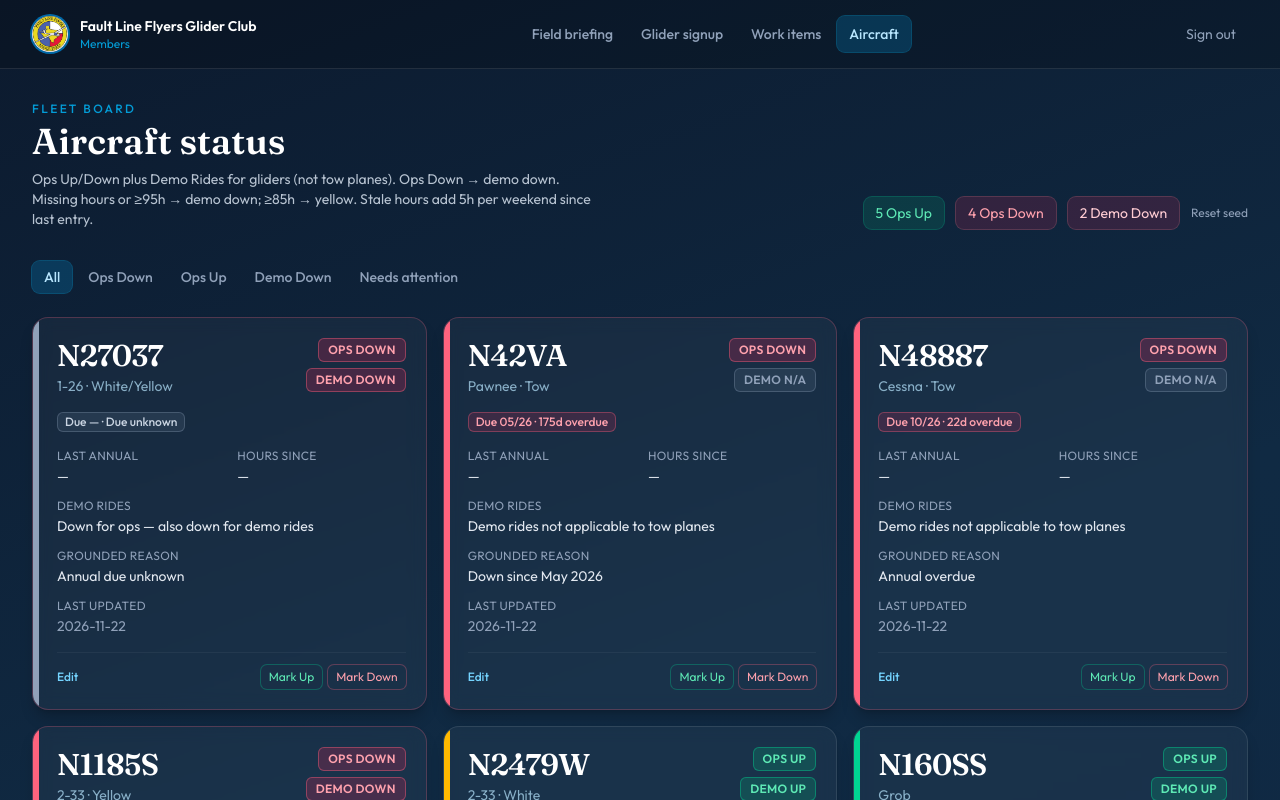
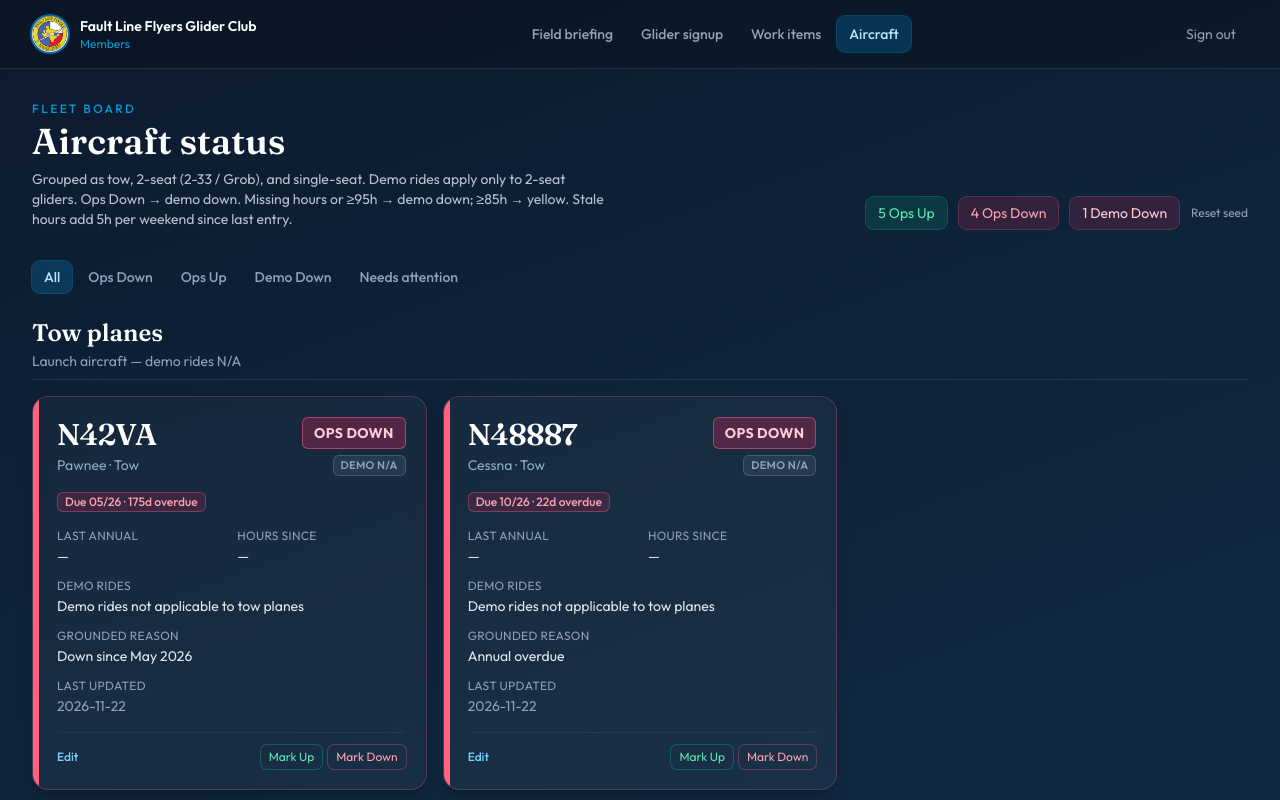
Before and after one commit to rwallis/glider-club-ops, a React (Vite) app: page /members/aircraft in a window 1280 px wide. Shown: the top 800 px of the page. Built offline with nearby package versions, Linux system fonts and the light colour scheme.

Commit message:
Limit demo rides to 2-33/Grob and section the aircraft board.
Single-seat and tow stay Demo N/A; Ops pill is larger than Demo; board groups tow, 2-seat, and single-seat.

Co-authored-by: Cursor <cursoragent@cursor.com>

```diff
--- a/src/data/aircraftFleet.ts
+++ b/src/data/aircraftFleet.ts
@@ -1,7 +1,7 @@
 export type AircraftStatus = 'Up' | 'Down'
 export type AircraftCategory = 'glider' | 'tow'
 export type AnnualUrgency = 'green' | 'amber' | 'red' | 'unknown'
-/** Demo-ride airworthiness — not used for tow planes. */
+/** Demo-ride airworthiness — tow + single-seat are N/A; only 2-33 / Grob apply. */
 export type DemoRidesStatus = 'up' | 'caution' | 'down' | 'na'
 
 export interface AircraftRecord {
--- a/src/pages/MembersAircraftPage.tsx
+++ b/src/pages/MembersAircraftPage.tsx
@@ -2,9 +2,33 @@ import { useMemo, useState } from 'react'
 import type { AircraftRecord, AnnualUrgency, DemoRidesStatus } from '../data/aircraftFleet'
 import { useAircraftFleet } from '../context/AircraftFleetContext'
 import { annualUrgency, daysUntilDue, formatDaysLabel } from '../utils/annualDue'
-import { assessDemoRides } from '../utils/demoRides'
+import {
+  assessDemoRides,
+  fleetBoardSection,
+  type FleetBoardSection,
+} from '../utils/demoRides'
 
 type BoardFilter = 'all' | 'up' | 'down' | 'attention' | 'demo-down'
+
+const SECTION_META: Record<
+  FleetBoardSection,
+  { title: string; blurb: string }
+> = {
+  tow: {
+    title: 'Tow planes',
+    blurb: 'Launch aircraft — demo rides N/A',
+  },
+  'two-seat': {
+    title: '2-seat gliders',
+    blurb: '2-33s and Grob — demo rides apply',
+  },
+  'single-seat': {
+    title: 'Single-seat gliders',
+    blurb: '1-26s and 1-36 — demo rides N/A',
+  },
+}
+
+const SECTION_ORDER: FleetBoardSection[] = ['tow', 'two-seat', 'single-seat']
 
 const URGENCY_STYLES: Record<
   AnnualUrgency,
@@ -100,16 +124,16 @@ function AircraftCard({ aircraft }: { aircraft: AircraftRecord }) {
           </div>
           <div className="flex shrink-0 flex-col items-end gap-1.5">
             <span
-              className={`rounded-md px-2.5 py-1 text-xs font-semibold uppercase tracking-wide ring-1 ring-inset ${
+              className={`rounded-md px-3 py-1.5 text-sm font-bold uppercase tracking-wide ring-1 ring-inset ${
                 aircraft.status === 'Up'
-                  ? 'bg-emerald-500/20 text-emerald-300 ring-emerald-400/40'
-                  : 'bg-rose-500/20 text-rose-300 ring-rose-400/40'
+                  ? 'bg-emerald-500/25 text-emerald-200 ring-emerald-400/50'
+                  : 'bg-rose-500/25 text-rose-200 ring-rose-400/50'
               }`}
             >
               Ops {aircraft.status}
             </span>
             <span
-              className={`rounded-md px-2.5 py-1 text-xs font-semibold uppercase tracking-wide ring-1 ring-inset ${demoUi.chip}`}
+              className={`rounded-md px-2 py-0.5 text-[11px] font-semibold uppercase tracking-wide ring-1 ring-inset ${demoUi.chip}`}
               title={demo.detail}
             >
               {demoUi.label}
@@ -302,6 +326,14 @@ export function MembersAircraftPage() {
     })
   }, [sorted, filter])
 
+  const sections = useMemo(() => {
+    return SECTION_ORDER.map((id) => ({
+      id,
+      ...SECTION_META[id],
+      aircraft: visible.filter((a) => fleetBoardSection(a) === id),
+    })).filter((s) => s.aircraft.length > 0)
+  }, [visible])
+
   const upCount = fleet.filter((a) => a.status === 'Up').length
   const downCount = fleet.filter((a) => a.status === 'Down').length
   const demoDownCount = fleet.filter((a) => assessDemoRides(a).status === 'down').length
@@ -315,9 +347,9 @@ export function MembersAircraftPage() {
           </p>
           <h1 className="font-display mt-1 text-3xl text-white sm:text-4xl">Aircraft status</h1>
           <p className="mt-2 max-w-xl text-sm text-slate-300/90">
-            Ops Up/Down plus Demo Rides for gliders (not tow planes). Ops Down → demo down. Missing
-            hours or ≥95h → demo down; ≥85h → yellow. Stale hours add 5h per weekend since last
-            entry.
+            Grouped as tow, 2-seat (2-33 / Grob), and single-seat. Demo rides apply only to 2-seat
+            gliders. Ops Down → demo down. Missing hours or ≥95h → demo down; ≥85h → yellow. Stale
+            hours add 5h per weekend since last entry.
           </p>
         </div>
         <div className="flex flex-wrap items-center gap-3 text-sm">
@@ -365,9 +397,24 @@ export function MembersAircraftPage() {
         ))}
       </div>
 
-      <div className="grid gap-4 sm:grid-cols-2 xl:grid-cols-3">
-        {visible.map((aircraft) => (
-          <AircraftCard key={aircraft.id} aircraft={aircraft} />
+      <div className="space-y-10">
+        {sections.map((section) => (
+          <section key={section.id} aria-labelledby={`fleet-section-${section.id}`}>
+            <div className="mb-4 border-b border-white/10 pb-2">
+              <h2
+                id={`fleet-section-${section.id}`}
+                className="font-display text-xl text-white sm:text-2xl"
+              >
+                {section.title}
+              </h2>
+              <p className="mt-0.5 text-sm text-slate-400">{section.blurb}</p>
+            </div>
+            <div className="grid gap-4 sm:grid-cols-2 xl:grid-cols-3">
+              {section.aircraft.map((aircraft) => (
+                <AircraftCard key={aircraft.id} aircraft={aircraft} />
+              ))}
+            </div>
+          </section>
         ))}
       </div>
 
--- a/src/utils/demoRides.ts
+++ b/src/utils/demoRides.ts
@@ -6,6 +6,23 @@ export const DEMO_RIDES_DOWN_HOURS = 95
 export const DEMO_RIDES_YELLOW_HOURS = 85
 /** Assumed demo hours flown each weekend when hours log is stale. */
 export const DEMO_RIDES_HOURS_PER_WEEKEND = 5
+
+/** Demo rides only on 2-seat demo-capable types (2-33s and Grob). */
+export function isDemoCapableType(type: string): boolean {
+  const t = type.trim().toLowerCase()
+  return t.includes('2-33') || t.includes('grob')
+}
+
+export type FleetBoardSection = 'tow' | 'two-seat' | 'single-seat'
+
+/** Board sections: tow planes, 2-seat demo gliders, single-seat. */
+export function fleetBoardSection(
+  aircraft: Pick<AircraftRecord, 'category' | 'type'>
+): FleetBoardSection {
+  if (aircraft.category === 'tow') return 'tow'
+  if (isDemoCapableType(aircraft.type)) return 'two-seat'
+  return 'single-seat'
+}
 
 function startOfLocalDay(d: Date) {
   return new Date(d.getFullYear(), d.getMonth(), d.getDate())
@@ -49,7 +66,7 @@ export interface DemoRidesAssessment {
 export function assessDemoRides(
   aircraft: Pick<
     AircraftRecord,
-    'category' | 'status' | 'hoursSinceAnnual' | 'hoursLastEntered' | 'lastUpdated'
+    'category' | 'type' | 'status' | 'hoursSinceAnnual' | 'hoursLastEntered' | 'lastUpdated'
   >,
   now = new Date()
 ): DemoRidesAssessment {
@@ -59,6 +76,19 @@ export function assessDemoRides(
       status: 'na',
       label: 'N/A',
       detail: 'Demo rides not applicable to tow planes',
+      recordedHours: aircraft.hoursSinceAnnual,
+      estimatedExtraHours: 0,
+      effectiveHours: null,
+      hoursStale: false,
+    }
+  }
+
+  if (!isDemoCapableType(aircraft.type)) {
+    return {
+      applicable: false,
+      status: 'na',
+      label: 'N/A',
+      detail: 'Demo rides not applicable to single-seat gliders',
       recordedHours: aircraft.hoursSinceAnnual,
       estimatedExtraHours: 0,
       effectiveHours: null,
```
Also changed, not shown: 3 other files (tests, documents, lock files or other folders).
